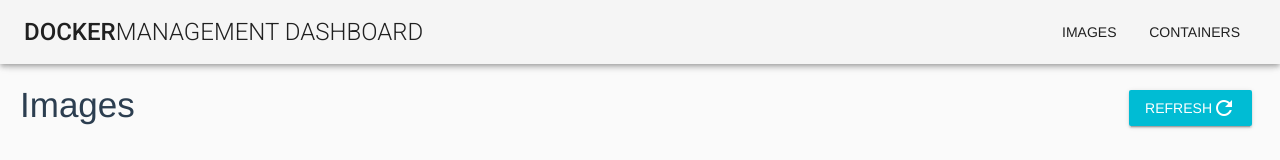
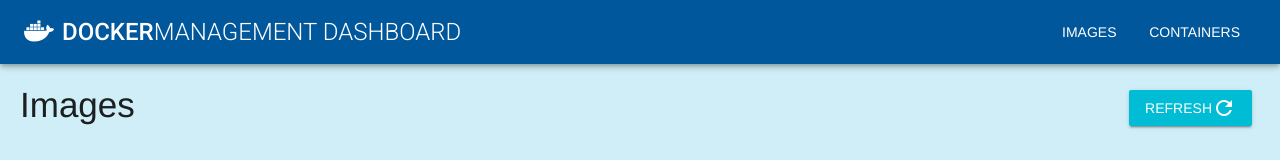
Before and after one commit to zero4994/docker-management-dashboard, a Vue app: page / in a window 1280 px wide. Shown: the top 160 px of the page. Built offline with nearby package versions, Linux system fonts and the light colour scheme; no server answers.

Commit message:
Adds font aswesome and icons to navbar

```diff
--- a/public/index.html
+++ b/public/index.html
@@ -8,6 +8,12 @@
     <link
       href="https://fonts.googleapis.com/css?family=Roboto:100,300,400,500,700,900|Material+Icons"
       rel="stylesheet"
+    />
+    <link
+      rel="stylesheet"
+      href="https://use.fontawesome.com/releases/v5.2.0/css/all.css"
+      integrity="sha384-hWVjflwFxL6sNzntih27bfxkr27PmbbK/iSvJ+a4+0owXq79v+lsFkW54bOGbiDQ"
+      crossorigin="anonymous"
     />
     <title>Docker Dashboard</title>
   </head>
--- a/src/App.vue
+++ b/src/App.vue
@@ -1,5 +1,5 @@
 <template>
-  <v-app>
+  <v-app id="app">
     <navbar v-on:changeView="changeView"/>
     <v-content>
       <images-list v-if="this.currentView === 'Images'"/>
@@ -36,6 +36,7 @@
   font-family: "Avenir", Helvetica, Arial, sans-serif;
   -webkit-font-smoothing: antialiased;
   -moz-osx-font-smoothing: grayscale;
-  color: #2c3e50;
+  /* //color: #2c3e50; */
+  background-color: #cfeef7;
 }
 </style>
--- a/src/components/Navbar.vue
+++ b/src/components/Navbar.vue
@@ -1,7 +1,8 @@
 <template>
   <nav>
-    <v-toolbar app>
+    <v-toolbar app color="light-blue darken-4" dark>
       <v-toolbar-title class="headline text-uppercase">
+        <i class="text-black fab fa-docker pr-2"></i>
         <span>Docker</span>
         <span class="font-weight-light">Management Dashboard</span>
       </v-toolbar-title>
```
